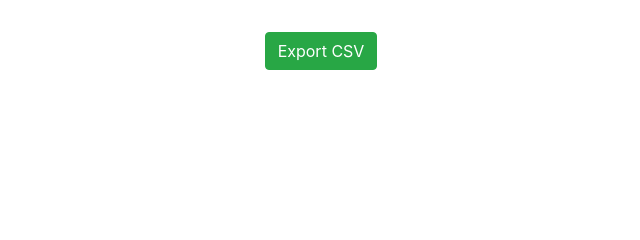
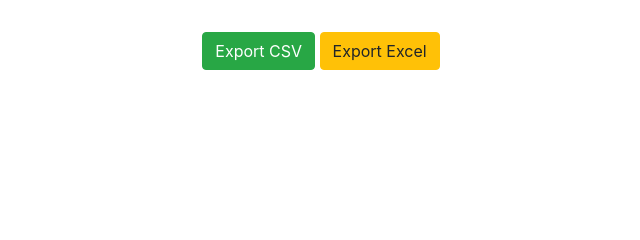
Before and after one commit to MojtabaBakh/Export-CSV-Django, a Django app: page /studentlist/ in a window 1280 px wide. Shown: the part 421-661 px from the top of the page, without its empty margins (319-959 px from the left). Run offline with Django 3.2, Linux system fonts and the light colour scheme; data comes from the database, SQL or seed files in the repository; some libraries are stand-ins or nearby versions.

Commit message:
the excel download added

```diff
--- a/myapp/templates/myapp/studentlist.html
+++ b/myapp/templates/myapp/studentlist.html
@@ -47,6 +47,7 @@ this is all Students List
 
 
         <a href="/Exportstudent/" class='btn btn-success' >Export CSV</a>
+        <a href="/Exportexcel/" class='btn btn-warning' >Export Excel</a>
 
         </div>
 
--- a/myapp/urls.py
+++ b/myapp/urls.py
@@ -1,7 +1,7 @@
 
 from django.contrib import admin
 from django.urls import path , include
-from .views import student_list , student_details , Export_students
+from .views import student_list , student_details , Export_students , export_excel
 
 name='myapp'
 
@@ -9,5 +9,6 @@ urlpatterns = [
     path('studentlist/', student_list),
     path('studentdetails/<pk>', student_details , name="studentdetails"),
     path('Exportstudent/', Export_students , name="exportstudent"),
+    path('Exportexcel/', export_excel , name="exportexcel"),
 
 ]
--- a/myapp/views.py
+++ b/myapp/views.py
@@ -3,6 +3,8 @@ from . models import Student
 from django.http import HttpResponse
 import datetime
 import csv
+import xlwt
+
 
 
 
@@ -28,3 +30,29 @@ def Export_students(request):
     for student in students :
         writer.writerow([student.id , student.Name , student.Family , student.Code])
     return response
+
+
+
+def export_excel(response):
+    response=HttpResponse(content_type="apllication/ms-excel")
+    response["content-Disposition"]='attachment ; filename=students'+str(datetime.datetime.now())+'.xls'
+
+    workbook=xlwt.Workbook(encoding='utf-8')
+    worksheet=workbook.add_sheet("students")
+    columns=['id' , 'Name' , 'Last Name' , 'Student Code']
+    rownumber=0
+
+    for col in range(len(columns)):
+        worksheet.write(rownumber , col , columns[col])
+
+    students=Student.objects.all().values_list('id' , 'Name' , 'Family' , 'Code')
+
+    for std in students:
+        rownumber+=1
+
+        for col in range(len(std)):
+            worksheet.write(rownumber , col , std[col])
+
+
+    workbook.save(response)
+    return response
```
Also changed, not shown: pictures/data1.png (added), pictures/main.png, readme.md.
